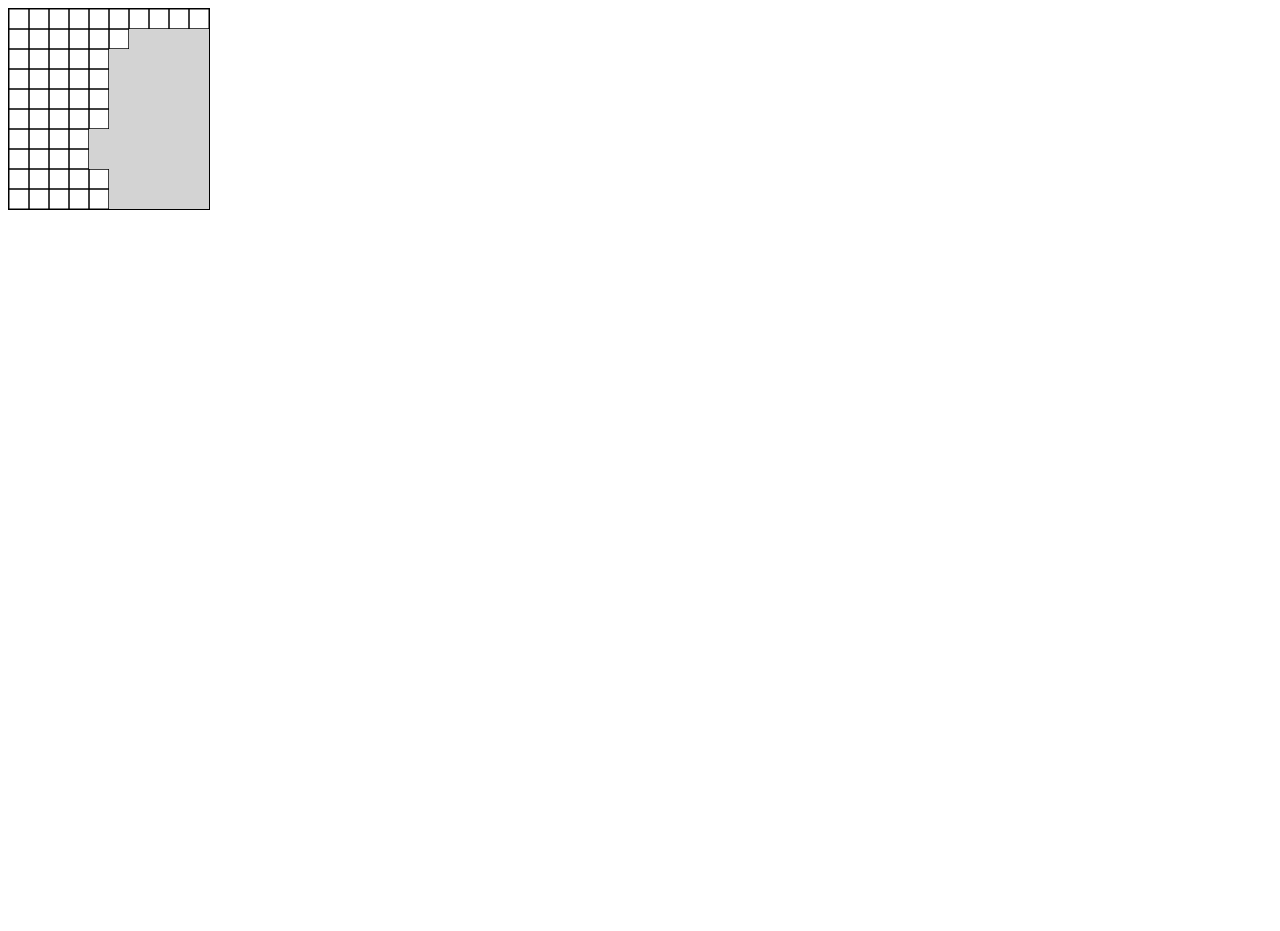
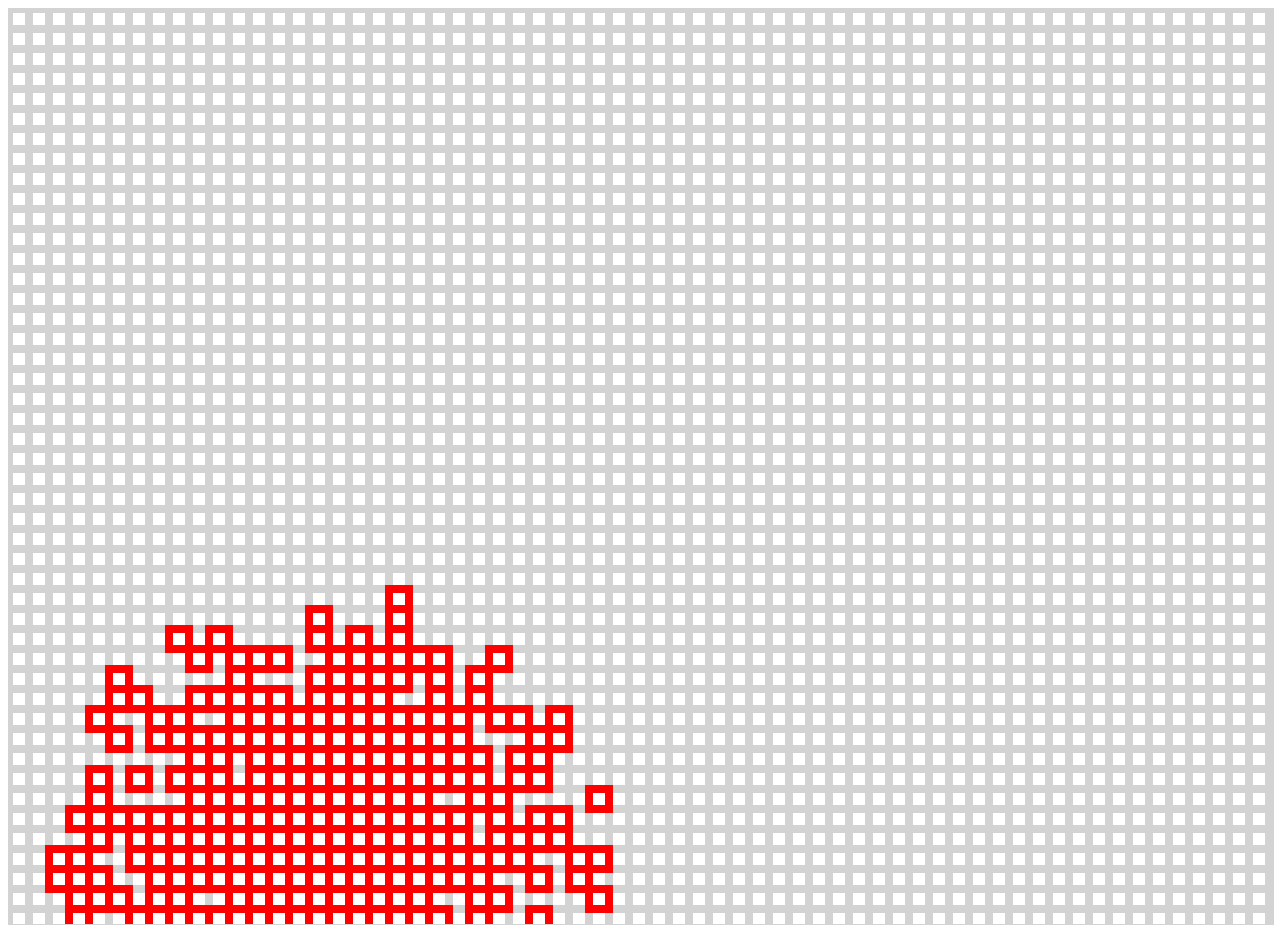
Before and after one commit to crintus/riptide, a plain HTML site: page example/index.html in a window 1280 px wide. Before the commit the page ends 800 px from the top, so only its background shows below. Drawn offline with nearby package versions, Linux system fonts and the light colour scheme.

Commit message:
Added more configuration option

```diff
--- a/example/index.html
+++ b/example/index.html
@@ -4,7 +4,7 @@
 	<title>Riptide</title>
 </head>
 <body>
-	<div id="animation_block"></div>
+	<div id="animation_block" style="height: 915px;"></div>
 </body>
 </html>
 
--- a/example/index.js
+++ b/example/index.js
@@ -1,8 +1,12 @@
 $(document).ready(function () {
 
 	$('#animation_block').riptide({
-		width: 200,
-		height: 200
+		canvasFullSize: true,
+		blockType: 'stroke',
+		blockExcludeGridLines: true,
+		gridLineWidth: 8,
+		blockFillStyle: 'red',
+		blockStrokeStyle: 'red'
 	});
 
 });
--- a/riptide.js
+++ b/riptide.js
@@ -4,16 +4,15 @@
 			this.element  = element;
 			this.$element = $(element);
 			this.options  = options;
-
+			// To dynamically set the context
 			this.context = {
 				grid: '',
 				ripple: '',
 				blocks: ''
 			};
-
 			// Grid array that will store all the grid positions
 			this.grid = [];
-
+			// Some globals
 			this.radius = 0;
 			this.rectanglePosX = 0;
 			this.rectanglePosY = 0;
@@ -29,20 +28,27 @@
 
 	// Plugin defaults
 	Riptide.prototype.defaults = {
-		layoutClasses: {
+		// Canvas options
+		canvasLayoutClasses: {
 			grid: 'grid',
 			ripple: 'ripple',
 			blocks: 'blocks'
 		},
-		fullScreen: false,
-		width: 300,
-		height: 300,
-		style: {
-			gridColor: '#000',
-			canvasStyle: 'border:1px solid #000;',
-			rippleStyle: 'rgba(0,0,0,0.0)',
-			blockFillStyle: '#D3D3D3'
-		}
+		canvasFullSize: false,
+		canvasWidth: 300,
+		canvasHeight: 300,
+		canvasStyle: 'border:1px solid #D3D3D3;',
+		// Grid options
+		gridStrokeStyle: '#D3D3D3',
+		gridLineWidth: 1,
+		// Block options
+		blockFillStyle: '#D3D3D3',
+		blockStrokeStyle: '#C8C8C8',
+		blockLineWidth: 1,
+		blockType: 'fill', // fill or stroke
+		blockExcludeGridLines: false,
+		// Ripple options
+		rippleStyle: 'rgba(0,0,0,0.0)',
 	};
 
 	Riptide.prototype.init = function() {
@@ -59,15 +65,15 @@
 	 */
 	Riptide.prototype.generateCanvas = function() {
 		var count = 1;
-		if (self.config.fullScreen) {
-			self.config.width = self.$element.width();
-			self.config.height = self.$element.height();
+		if (self.config.canvasFullSize) {
+			self.config.canvasWidth = self.$element.width();
+			self.config.canvasHeight = self.$element.height();
 		}
-		for (layout in self.config.layoutClasses) {
+		for (layout in self.config.canvasLayoutClasses) {
 			$('<canvas id="' + layout + '"></canvas>').attr({
-				width: self.config.width,
-				height: self.config.height,
-				style: self.config.style.canvasStyle
+				width: self.config.canvasWidth,
+				height: self.config.canvasHeight,
+				style: self.config.canvasStyle
 			}).css({
 				'position': 'absolute',
 				'z-index': count++
@@ -89,8 +95,8 @@
 	Riptide.prototype.drawGrid = function() {
 		this.complete = false;
 
-		do {
-			while (self.rectanglePosX < self.config.width) {
+		while (self.rectanglePosY < self.config.canvasHeight) {
+			while (self.rectanglePosX < self.config.canvasWidth) {
 				self.context.grid.rect(self.rectanglePosX,self.rectanglePosY,20,20);
 
 				self.grid.push({
@@ -103,8 +109,10 @@
 			}
 			self.rectanglePosX = 0;
 			self.rectanglePosY = self.rectanglePosY + 20;
-		} while (self.rectanglePosY < self.config.height);
+		};
 
+		self.context.grid.strokeStyle = self.config.gridStrokeStyle;
+		self.context.grid.lineWidth = self.config.gridLineWidth;
 		self.context.grid.stroke();
 
 		self.calcRipplePos();
@@ -119,11 +127,11 @@
 	 */
 	Riptide.prototype.calcRipplePos = function() {
 		if (Math.random() > 0.5) {
-			self.ripplePosX = self.config.width - (self.config.width * Math.random())/3;
-			self.ripplePosY = self.config.height - (self.config.height * Math.random());
+			self.ripplePosX = self.config.canvasWidth - (self.config.canvasWidth * Math.random())/3;
+			self.ripplePosY = self.config.canvasHeight - (self.config.canvasHeight * Math.random());
 		} else {
-			self.ripplePosX = 0 + (self.config.width * Math.random())/3;
-			self.ripplePosY = 0 + (self.config.height * Math.random());
+			self.ripplePosX = 0 + (self.config.canvasWidth * Math.random())/3;
+			self.ripplePosY = 0 + (self.config.canvasHeight * Math.random());
 		}
 	}
 
@@ -135,7 +143,7 @@
 	 * @author Johan du Plessis
 	 */
 	Riptide.prototype.drawRipple = function() {
-	    self.context.ripple.clearRect(0, 0, self.config.width, self.config.height);
+	    self.context.ripple.clearRect(0, 0, self.config.canvasWidth, self.config.canvasHeight);
 
 	    // draw the Ripple
 	    self.context.ripple.beginPath();
@@ -144,7 +152,7 @@
 	    self.context.ripple.closePath();
 
 	    // Making the ripple invisible before we stroke
-	    self.context.ripple.strokeStyle = self.config.style.rippleStyle;
+	    self.context.ripple.strokeStyle = self.config.rippleStyle;
 
 	    // draw the Ripple
 	    self.context.ripple.stroke();
@@ -154,14 +162,50 @@
 
 	    self.radius += 1;
 
-	    if (self.radius > self.config.width || self.radius > self.config.height) {
+	    if (self.radius > self.config.canvasWidth || self.radius > self.config.canvasHeight) {
 	    	self.radius = 0;
 	    	self.calcRipplePos();
-	    	self.context.blocks.clearRect(0,0,self.config.width,self.config.height);
+	    	self.context.blocks.clearRect(0,0,self.config.canvasWidth,self.config.canvasHeight);
 	    }
 
 	    requestAnimationFrame(self.drawRipple);
 	}
+
+	/**
+	 * Draws the active blocks
+	 * Style depends on options
+	 *
+	 * @param  object rect Rectangle that will be drawn
+	 * @return mixed Return when blockType == 'stroke' or blockExcludeGridLines == true
+	 * @author Johan du Plessis
+	 */
+	Riptide.prototype.drawBlock = function(rect) {
+		if (self.config.blockType == 'stroke') {
+			if (self.options.gridLineWidth != undefined && self.options.blocksLineWidth == undefined) {
+				self.config.blocksLineWidth = self.options.gridLineWidth;
+			}
+			self.context.blocks.lineWidth = self.config.blocksLineWidth;
+			self.context.blocks.strokeStyle = self.config.blockStrokeStyle;
+			self.context.blocks.strokeRect(rect.x,rect.y,rect.w,rect.h);
+			return;
+		}
+
+		// This will keep the grid visible while filling the blocks
+		if (self.config.blockExcludeGridLines) {
+			self.context.blocks.fillStyle = self.config.blockFillStyle;
+			self.context.blocks.fillRect(
+					rect.x + self.config.gridLineWidth/2,
+					rect.y + self.config.gridLineWidth/2,
+					rect.w - self.config.gridLineWidth,
+					rect.h - self.config.gridLineWidth
+				);
+			return;
+		}
+
+		// Default fillRect
+		self.context.blocks.fillStyle = self.config.blockFillStyle;
+		self.context.blocks.fillRect(rect.x,rect.y,rect.w,rect.h);
+	};
 
 	/**
 	 * Detect collision between grid blocks and ripple
@@ -180,9 +224,8 @@
 			rcy = Math.pow(Math.floor(rect.y) - Math.floor(self.ripplePosY),2);
 			dist = Math.sqrt(rcx + rcy);
 
-			if (self.radius > dist && Math.random() > 0.8) {
-				self.context.blocks.fillStyle = self.config.style.blockFillStyle;
-				self.context.blocks.fillRect(rect.x,rect.y,rect.w,rect.h);
+			if (self.radius > dist && Math.random() > 0.99) {
+				self.drawBlock(rect);
 			}
 		});
 	}
```
